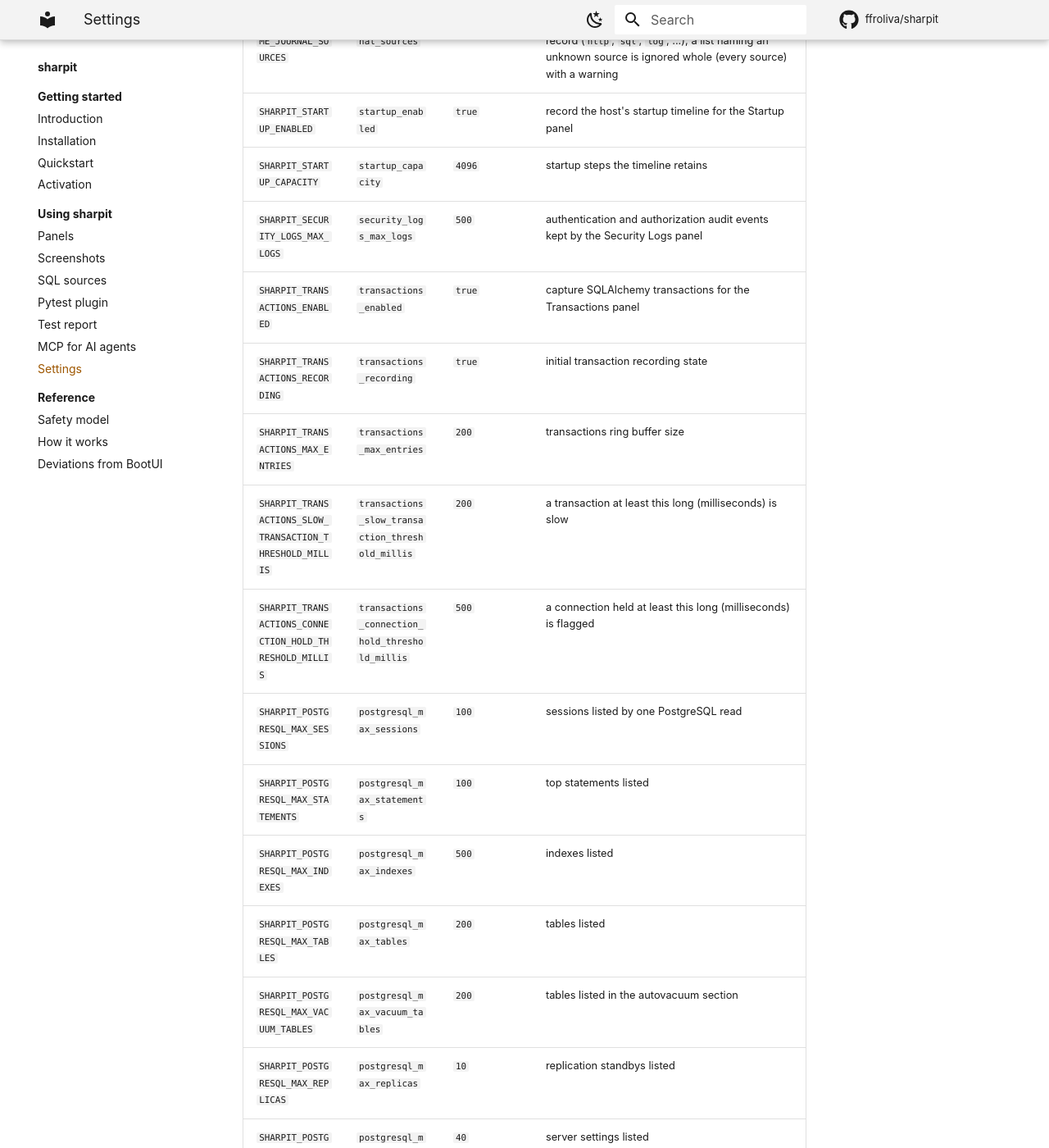
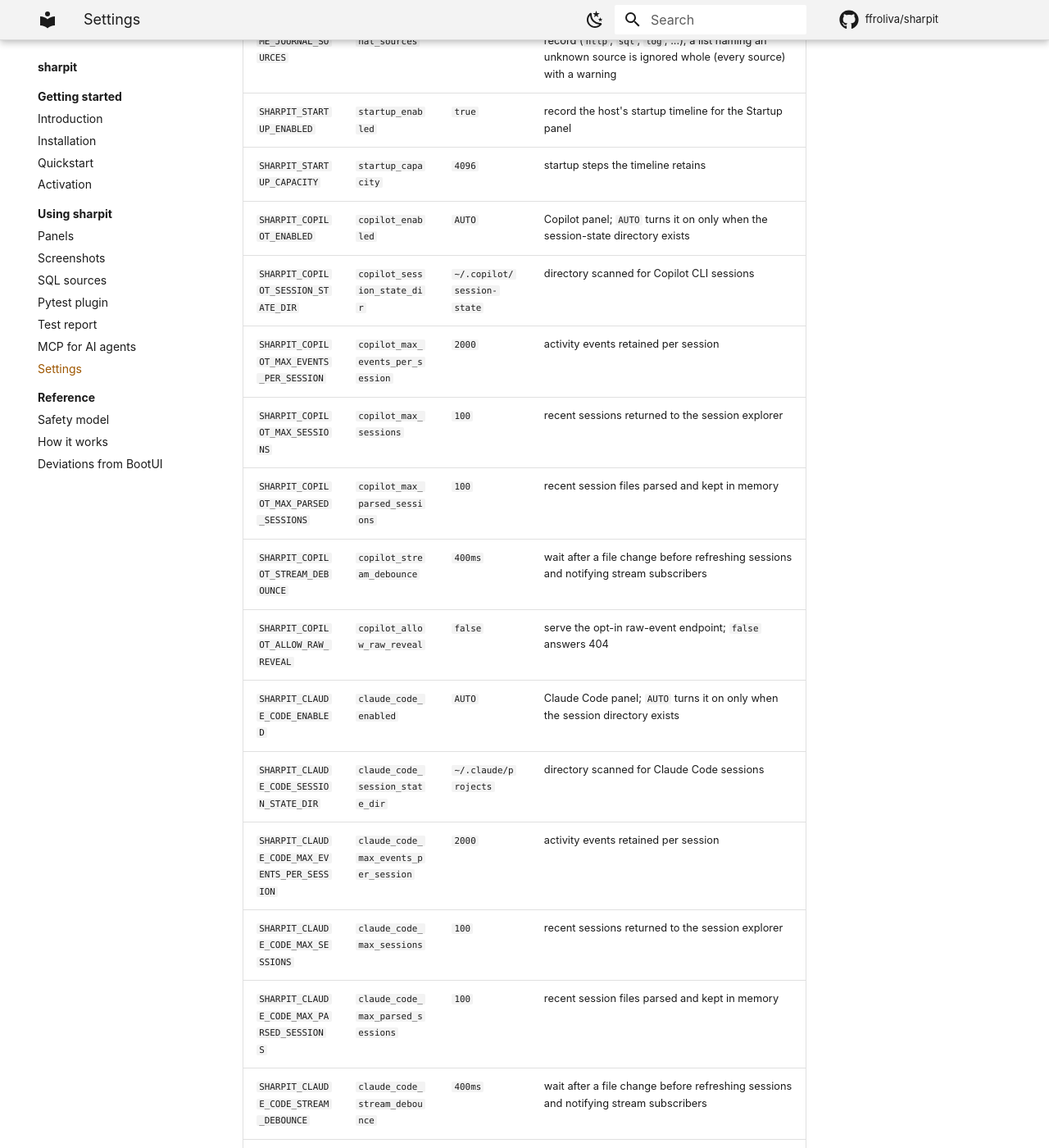
Before and after one commit to ffroliva/sharpit, an MkDocs documentation site: the page built from website/docs/settings.md, in a window 1280 px wide and 1400 px high, scrolled down 6530 px. Shown: the whole window at 82% size. Built offline with MkDocs 1.6.1 and Material for MkDocs 9.7.7, drawn with Linux system fonts in a browser that asks for light colours; comment, search, counter and statistics services are not loaded; some of the changed text lies outside the part shown.

Commit message:
fix: document the agent-session tools and settings; panel and canary tests know the new routes
mcp.md and SKILL.md list get_copilot_sessions and get_claude_code_sessions (41 read tools); settings.md
documents the 14 SHARPIT_COPILOT_* / SHARPIT_CLAUDE_CODE_* settings and the COPILOT, CLAUDE_CODE panel ids.
The wave-1 panel test now expects copilot and claude-code to be listed; the journal canary has an eventId
sample so it walks the raw-event route instead of crashing on KeyError.

```diff
--- a/website/docs/settings.md
+++ b/website/docs/settings.md
@@ -22,7 +22,7 @@ keyword**, so a deployment can always force `SHARPIT_ENABLED=OFF`. An empty valu
 | `SHARPIT_AUTHENTICATION_TOKEN` | `authentication_token` | generated | bearer token for untrusted sources |
 | `SHARPIT_READ_ONLY` | `read_only` | `false` | refuse every write action |
 | `SHARPIT_PANELS_<ID>_ENABLED` | `panels={"<id>": {"enabled": ...}}` | `true` | per-panel switch |
-| `SHARPIT_PANELS_<ID>_READ_ONLY` | `panels={"<id>": {"read_only": ...}}` | `false` | per-panel read-only; `<ID>` is the panel id in capitals with `-` as `_`: `OVERVIEW`, `CONFIG`, `MAPPINGS`, `LOGGERS`, `BEANS`, `VULNERABILITIES`, `MCP_SERVER`, `CLI`, `ACTIVITY`, `HTTP_EXCHANGES`, `EXCEPTIONS`, `SQL_TRACE`, `LOG_TAIL`, `ALEMBIC`, `DATABASE_CONNECTION_POOLS`, `HEALTH`, `THREADS`, `REST_API`, `HTTP_PROBE`, `DATA`, `TRANSACTIONS`, `POSTGRESQL`, `MYSQL`, `TRACES`, `SECURITY`, `SECURITY_LOGS`, `DATABASE_ADVISOR`, `ARCHITECTURE`, `SQLALCHEMY_STATISTICS`, `FASTAPI_SECURITY`, `FASTAPI`, `LIVE_MEMORY`, `STARTUP` |
+| `SHARPIT_PANELS_<ID>_READ_ONLY` | `panels={"<id>": {"read_only": ...}}` | `false` | per-panel read-only; `<ID>` is the panel id in capitals with `-` as `_`: `OVERVIEW`, `CONFIG`, `MAPPINGS`, `LOGGERS`, `BEANS`, `VULNERABILITIES`, `MCP_SERVER`, `CLI`, `ACTIVITY`, `HTTP_EXCHANGES`, `EXCEPTIONS`, `SQL_TRACE`, `LOG_TAIL`, `ALEMBIC`, `DATABASE_CONNECTION_POOLS`, `HEALTH`, `THREADS`, `REST_API`, `HTTP_PROBE`, `DATA`, `TRANSACTIONS`, `POSTGRESQL`, `MYSQL`, `TRACES`, `SECURITY`, `SECURITY_LOGS`, `DATABASE_ADVISOR`, `ARCHITECTURE`, `SQLALCHEMY_STATISTICS`, `FASTAPI_SECURITY`, `FASTAPI`, `LIVE_MEMORY`, `STARTUP`, `COPILOT`, `CLAUDE_CODE` |
 | `SHARPIT_EXPOSE_VALUES` | `expose_values` | `MASKED` | `MASKED`, `METADATA_ONLY` or `FULL` (FULL logs a warning) |
 | `SHARPIT_MASK_SECRETS` | `mask_secrets` | `true` | mask secret-looking names and values; sharpit's own token is masked even when `false` |
 | `SHARPIT_SHOW_BANNER` | `show_banner` | `true` | print the startup banner to stderr |
@@ -82,6 +82,20 @@ keyword**, so a deployment can always force `SHARPIT_ENABLED=OFF`. An empty valu
 | `SHARPIT_RUNTIME_JOURNAL_SOURCES` | `runtime_journal_sources` | every source | comma-separated BootUI journal sources to record (`http`, `sql`, `log`, ...); a list naming an unknown source is ignored whole (every source) with a warning |
 | `SHARPIT_STARTUP_ENABLED` | `startup_enabled` | `true` | record the host's startup timeline for the Startup panel |
 | `SHARPIT_STARTUP_CAPACITY` | `startup_capacity` | `4096` | startup steps the timeline retains |
+| `SHARPIT_COPILOT_ENABLED` | `copilot_enabled` | `AUTO` | Copilot panel; `AUTO` turns it on only when the session-state directory exists |
+| `SHARPIT_COPILOT_SESSION_STATE_DIR` | `copilot_session_state_dir` | `~/.copilot/session-state` | directory scanned for Copilot CLI sessions |
+| `SHARPIT_COPILOT_MAX_EVENTS_PER_SESSION` | `copilot_max_events_per_session` | `2000` | activity events retained per session |
+| `SHARPIT_COPILOT_MAX_SESSIONS` | `copilot_max_sessions` | `100` | recent sessions returned to the session explorer |
+| `SHARPIT_COPILOT_MAX_PARSED_SESSIONS` | `copilot_max_parsed_sessions` | `100` | recent session files parsed and kept in memory |
+| `SHARPIT_COPILOT_STREAM_DEBOUNCE` | `copilot_stream_debounce` | `400ms` | wait after a file change before refreshing sessions and notifying stream subscribers |
+| `SHARPIT_COPILOT_ALLOW_RAW_REVEAL` | `copilot_allow_raw_reveal` | `false` | serve the opt-in raw-event endpoint; `false` answers 404 |
+| `SHARPIT_CLAUDE_CODE_ENABLED` | `claude_code_enabled` | `AUTO` | Claude Code panel; `AUTO` turns it on only when the session directory exists |
+| `SHARPIT_CLAUDE_CODE_SESSION_STATE_DIR` | `claude_code_session_state_dir` | `~/.claude/projects` | directory scanned for Claude Code sessions |
+| `SHARPIT_CLAUDE_CODE_MAX_EVENTS_PER_SESSION` | `claude_code_max_events_per_session` | `2000` | activity events retained per session |
+| `SHARPIT_CLAUDE_CODE_MAX_SESSIONS` | `claude_code_max_sessions` | `100` | recent sessions returned to the session explorer |
+| `SHARPIT_CLAUDE_CODE_MAX_PARSED_SESSIONS` | `claude_code_max_parsed_sessions` | `100` | recent session files parsed and kept in memory |
+| `SHARPIT_CLAUDE_CODE_STREAM_DEBOUNCE` | `claude_code_stream_debounce` | `400ms` | wait after a file change before refreshing sessions and notifying stream subscribers |
+| `SHARPIT_CLAUDE_CODE_ALLOW_RAW_REVEAL` | `claude_code_allow_raw_reveal` | `false` | serve the opt-in raw-event endpoint; `false` answers 404 |
 | `SHARPIT_SECURITY_LOGS_MAX_LOGS` | `security_logs_max_logs` | `500` | authentication and authorization audit events kept by the Security Logs panel |
 | `SHARPIT_TRANSACTIONS_ENABLED` | `transactions_enabled` | `true` | capture SQLAlchemy transactions for the Transactions panel |
 | `SHARPIT_TRANSACTIONS_RECORDING` | `transactions_recording` | `true` | initial transaction recording state |
```
Also changed, not shown: skills/sharpit/SKILL.md (+2 -1 lines), website/docs/mcp.md (+7 -2 lines), 2 other files.
